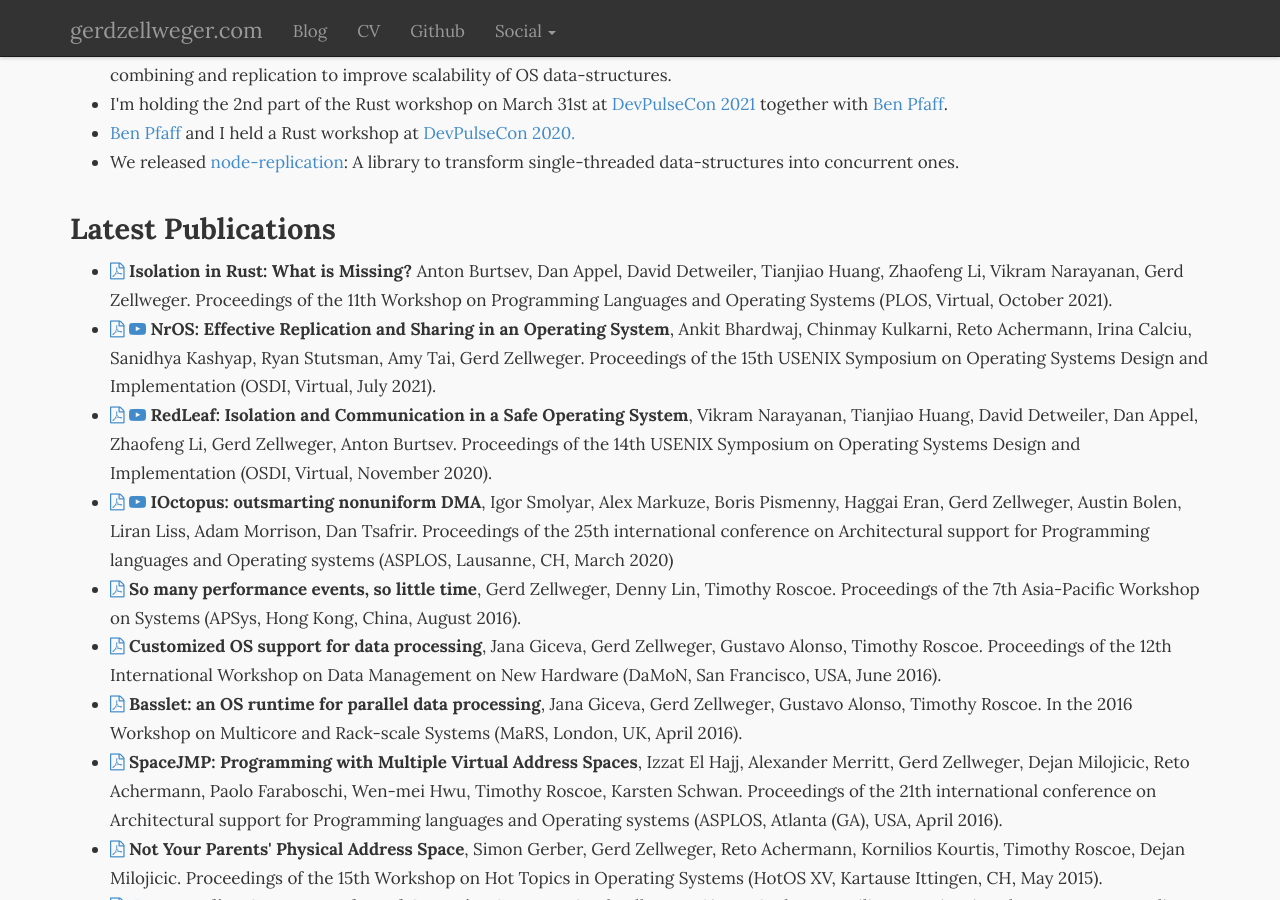
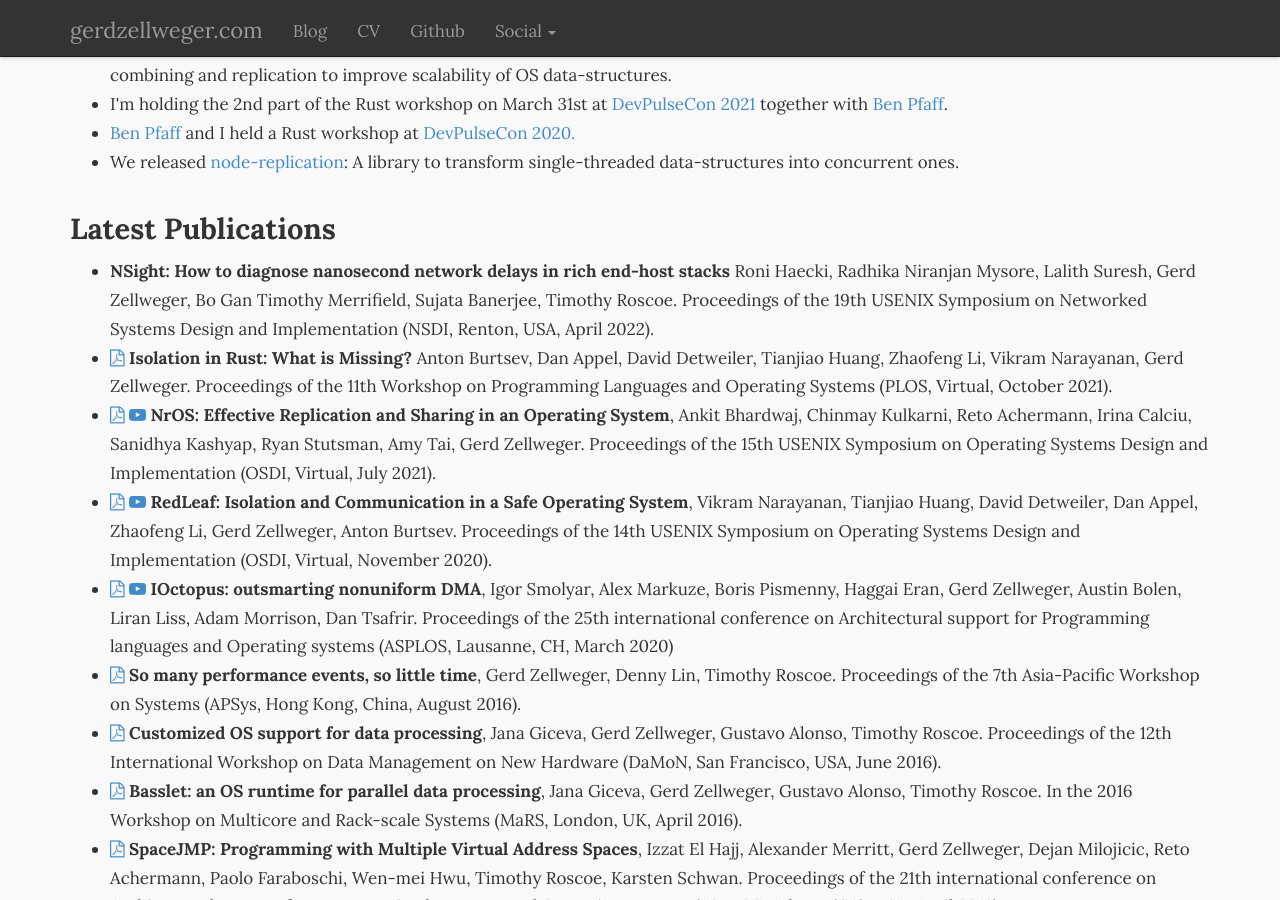
Before and after one commit to gz/website, a Jekyll site: the page built from index.html, in a window 1280 px wide and 900 px high, scrolled down 371 px. Built offline with Jekyll 4.4.1, drawn with Linux system fonts in a browser that asks for light colours; nearby versions of some CDN libraries.

Commit message:
Update index.html

```diff
--- a/index.html
+++ b/index.html
@@ -41,6 +41,12 @@ title: Gerd Zellweger
 
 <h3>Latest Publications</h3>
 <ul class="unstyled">
+  <li>
+    <strong>NSight: How to diagnose nanosecond network delays in rich end-host stacks</strong>
+    Roni Haecki, Radhika Niranjan Mysore, Lalith Suresh, Gerd Zellweger, Bo Gan Timothy Merrifield, Sujata Banerjee, Timothy Roscoe.
+    Proceedings of the 19th USENIX Symposium on Networked Systems Design and Implementation (NSDI, Renton, USA, April 2022).
+  </li>
+
   <li>
     <a href="papers/rust-plos21.pdf"><i class="fa fa-file-pdf-o"></i></a>
     <strong>Isolation in Rust: What is Missing?</strong>
```
